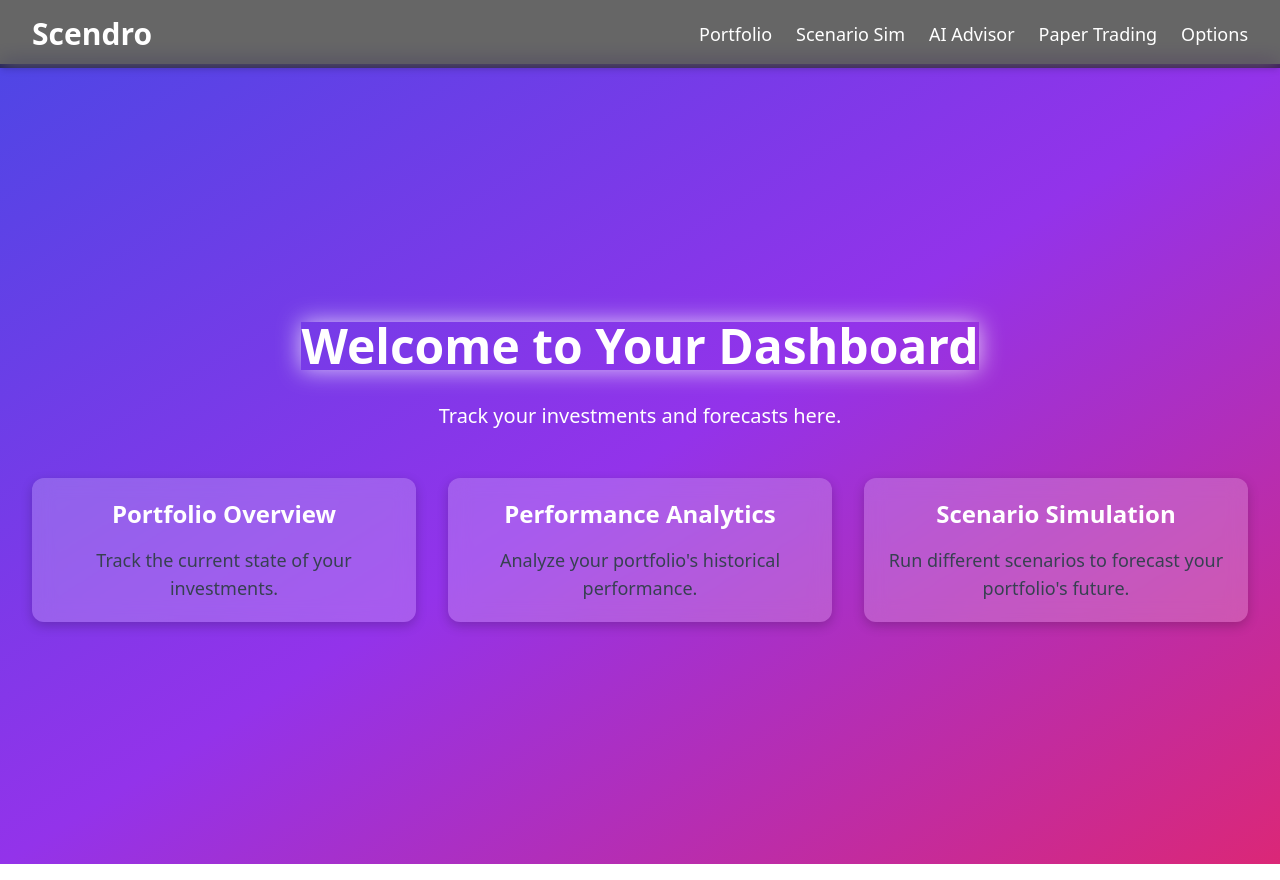
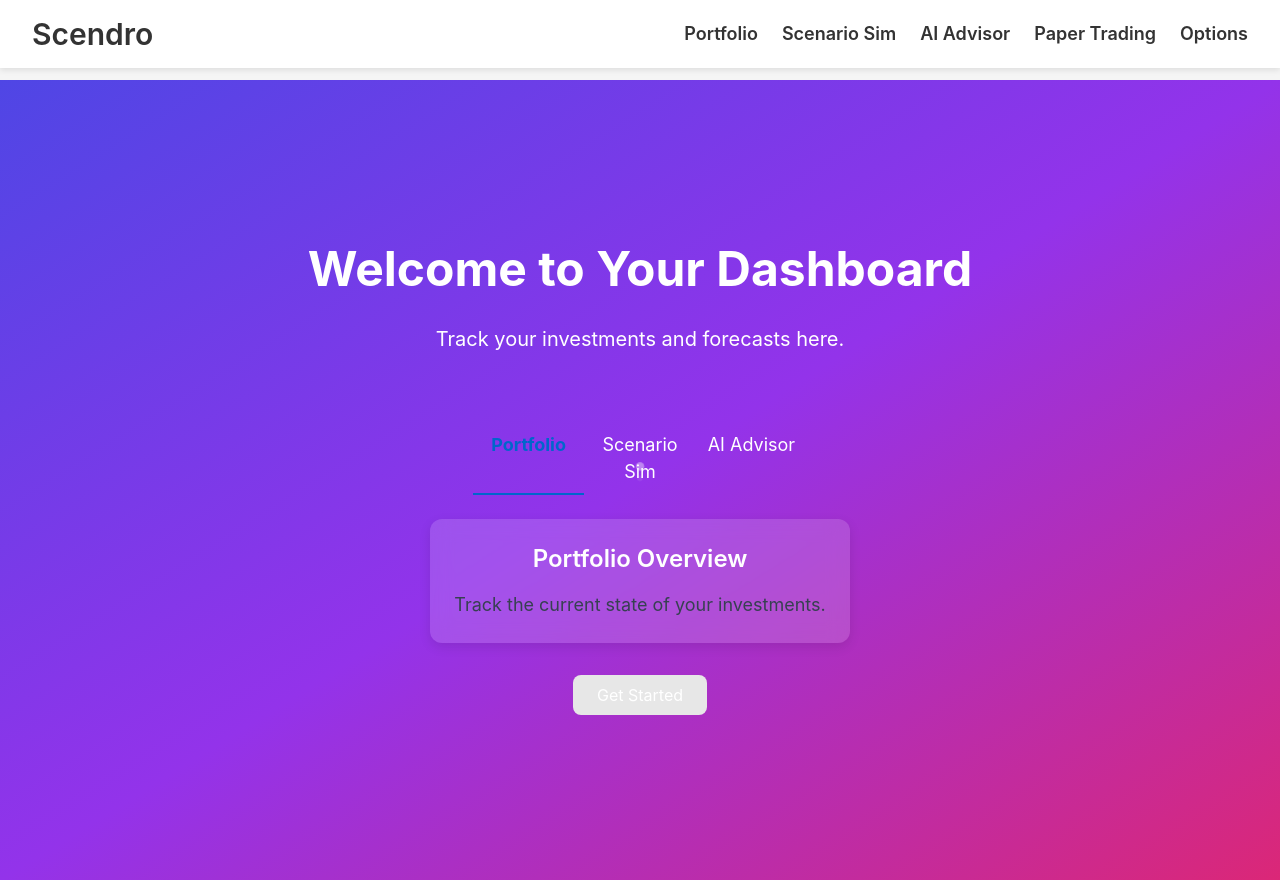
Before and after one commit to ShivamVashishtha/scendro-client, a React (Create React App) app: page / in a window 1280 px wide. Built offline with nearby package versions, Linux system fonts and the light colour scheme; no server answers.

Commit message:
dashboard update 7

```diff
--- a/src/App.tsx
+++ b/src/App.tsx
@@ -13,7 +13,7 @@ function App() {
     <TradingProvider>
       <Router>
         <Navbar />
-        <div className="pt-16"> {/* Padding-top to avoid overlap */}
+        <div className="pt-20"> {/* Added padding-top for better content visibility */}
           <Routes>
             <Route path="/" element={<Dashboard />} />
             <Route path="/portfolio" element={<PortfolioMap />} />
@@ -24,7 +24,7 @@ function App() {
           </Routes>
         </div>
       </Router>
-    </TradingProvider>
+  </TradingProvider>
   );
 }
 
--- a/src/components/Navbar.tsx
+++ b/src/components/Navbar.tsx
@@ -3,17 +3,17 @@ import { Link } from "react-router-dom";
 
 const Navbar = () => {
   return (
-    <nav className="navbar fixed top-0 left-0 w-full z-30 bg-transparent shadow-md backdrop-blur-md">
+    <nav className="navbar fixed top-0 left-0 w-full z-30 bg-white shadow-md">
       <div className="container mx-auto flex justify-between items-center py-4 px-8">
-        <Link to="/" className="text-white text-3xl font-semibold hover:text-pink-400 transition-all">
+        <Link to="/" className="text-blue-600 text-3xl font-semibold hover:text-blue-500 transition-all">
           Scendro
         </Link>
         <div className="flex space-x-6">
-          <Link to="/portfolio" className="text-white text-lg hover:text-pink-500 transition-all">Portfolio</Link>
-          <Link to="/scenario" className="text-white text-lg hover:text-pink-500 transition-all">Scenario Sim</Link>
-          <Link to="/ai-advisor" className="text-white text-lg hover:text-pink-500 transition-all">AI Advisor</Link>
-          <Link to="/paper-trading" className="text-white text-lg hover:text-pink-500 transition-all">Paper Trading</Link>
-          <Link to="/options" className="text-white text-lg hover:text-pink-500 transition-all">Options</Link>
+          <Link to="/portfolio" className="text-gray-700 text-lg hover:text-blue-600 transition-all">Portfolio</Link>
+          <Link to="/scenario" className="text-gray-700 text-lg hover:text-blue-600 transition-all">Scenario Sim</Link>
+          <Link to="/ai-advisor" className="text-gray-700 text-lg hover:text-blue-600 transition-all">AI Advisor</Link>
+          <Link to="/paper-trading" className="text-gray-700 text-lg hover:text-blue-600 transition-all">Paper Trading</Link>
+          <Link to="/options" className="text-gray-700 text-lg hover:text-blue-600 transition-all">Options</Link>
         </div>
       </div>
     </nav>
--- a/src/index.css
+++ b/src/index.css
@@ -2,12 +2,18 @@
 @tailwind components;
 @tailwind utilities;
 
-/* Custom Styles for Animations */
+/* Custom Styles */
+body {
+  font-family: 'Inter', sans-serif;
+  background-color: #f5f5f5;
+  color: #333;
+}
+
 .particle {
   position: absolute;
   border-radius: 50%;
-  width: 12px;
-  height: 12px;
+  width: 10px;
+  height: 10px;
   background-color: rgba(255, 255, 255, 0.6);
   animation: float 5s infinite ease-in-out;
   opacity: 0;
@@ -28,65 +34,47 @@
   }
 }
 
-@keyframes gradient-x {
-  0% {
-    background-position: 0% 50%;
-  }
-  50% {
-    background-position: 100% 50%;
-  }
-  100% {
-    background-position: 0% 50%;
-  }
+/* Navbar Styling */
+.navbar {
+  background-color: #ffffff;
+  box-shadow: 0px 2px 6px rgba(0, 0, 0, 0.1);
 }
 
-.animate-gradient-x {
-  background: linear-gradient(90deg, #ff6c88, #9c5ef4, #3b82f6);
-  background-size: 400% 400%;
-  animation: gradient-x 3s ease-in-out infinite;
-}
-
-@keyframes glow {
-  0% {
-    box-shadow: 0 0 15px rgba(255, 255, 255, 0.5);
-  }
-  50% {
-    box-shadow: 0 0 25px rgba(255, 255, 255, 0.8);
-  }
-  100% {
-    box-shadow: 0 0 15px rgba(255, 255, 255, 0.5);
-  }
-}
-
-.animate-glow {
-  animation: glow 1.5s ease-in-out infinite;
-}
-
-/* Navbar Styles */
-.navbar {
-  background-color: rgba(0, 0, 0, 0.6);
-  backdrop-filter: blur(10px);
+.navbar a {
+  color: #333;
+  text-decoration: none;
+  font-weight: 600;
 }
 
 .navbar a:hover {
-  color: #ff6c88;
+  color: #0066cc;
   transform: scale(1.1);
-  transition: transform 0.3s ease, color 0.3s ease;
-}
-
-/* Dashboard Container */
-.dashboard-container {
-  padding-top: 80px; /* To ensure content is not hidden by navbar */
+  transition: all 0.3s ease;
 }
 
 /* Card Hover Effects */
 .card {
   transition: transform 0.3s ease, box-shadow 0.3s ease;
+  border-radius: 8px;
 }
 
 .card:hover {
   transform: scale(1.05);
-  box-shadow: 0 4px 12px rgba(0, 0, 0, 0.2);
+  box-shadow: 0 4px 12px rgba(0, 0, 0, 0.1);
+}
+
+/* Glassmorphism Effect */
+.glass-card {
+  background: rgba(255, 255, 255, 0.15);
+  backdrop-filter: blur(10px);
+  border-radius: 12px;
+  padding: 24px;
+  box-shadow: 0 4px 12px rgba(0, 0, 0, 0.1);
+  transition: all 0.3s ease;
+}
+
+.glass-card:hover {
+  box-shadow: 0 6px 15px rgba(0, 0, 0, 0.2);
 }
 
 /* Button Styles */
@@ -95,29 +83,58 @@ button {
 }
 
 button:hover {
-  background-color: #ff6c88;
+  background-color: #0066cc;
+  color: white;
   transform: scale(1.05);
+  transition: background-color 0.3s ease;
 }
 
-/* Glassmorphism (Frosted Glass effect) */
-.glass-card {
-  background: rgba(255, 255, 255, 0.2);
-  backdrop-filter: blur(10px);
-  border-radius: 12px;
-  padding: 20px;
-  box-shadow: 0 4px 12px rgba(0, 0, 0, 0.2);
+/* Smooth Loading Animation for CTA */
+@keyframes smooth-loading {
+  0% { background-color: #f0f0f0; }
+  50% { background-color: #e0e0e0; }
+  100% { background-color: #f0f0f0; }
 }
 
-/* Parallax Scrolling Effect */
+.cta-button {
+  animation: smooth-loading 2s infinite ease-in-out;
+}
+
+/* Parallax Background */
 .parallax {
   position: absolute;
   top: 0;
   left: 0;
   right: 0;
   height: 100%;
-  background-image: url(''); /* Removed the background image */
+  background: url(''); /* No background image */
   background-attachment: fixed;
   background-size: cover;
   z-index: -1;
   transform: translateZ(0);
 }
+
+/* Tabs for Interactive Layout */
+.tabs {
+  display: flex;
+  margin-top: 20px;
+}
+
+.tab {
+  flex: 1;
+  padding: 10px;
+  text-align: center;
+  font-size: 18px;
+  cursor: pointer;
+  transition: background-color 0.3s ease;
+}
+
+.tab:hover {
+  background-color: #f5f5f5;
+}
+
+.active-tab {
+  border-bottom: 2px solid #0066cc;
+  font-weight: bold;
+  color: #0066cc;
+}
--- a/src/pages/Dashboard.tsx
+++ b/src/pages/Dashboard.tsx
@@ -1,12 +1,14 @@
-import React from "react";
+import React, { useState } from "react";
 
 const Dashboard = () => {
+  const [activeTab, setActiveTab] = useState("portfolio");
+
   return (
     <div className="relative min-h-screen bg-gradient-to-br from-indigo-600 via-purple-600 to-pink-600 overflow-hidden">
       {/* Parallax Background */}
       <div className="parallax"></div>
 
-      {/* Floating particles */}
+      {/* Floating Particles */}
       <div className="absolute inset-0 flex justify-center items-center z-10">
         <div className="particle animate-glow"></div>
         <div className="particle animate-glow" style={{ animationDelay: "1s" }}></div>
@@ -20,20 +22,53 @@ const Dashboard = () => {
         </h1>
         <p className="text-xl mb-12 text-center">Track your investments and forecasts here.</p>
 
-        {/* Interactive Cards */}
-        <div className="grid grid-cols-1 sm:grid-cols-2 lg:grid-cols-3 gap-8 w-full">
-          <div className="glass-card p-6 text-center hover:bg-gray-100 transition-all">
-            <h2 className="text-2xl font-semibold mb-4">Portfolio Overview</h2>
-            <p className="text-lg text-gray-700">Track the current state of your investments.</p>
+        {/* Tabs for navigation */}
+        <div className="tabs">
+          <div
+            className={`tab ${activeTab === "portfolio" ? "active-tab" : ""}`}
+            onClick={() => setActiveTab("portfolio")}
+          >
+            Portfolio
           </div>
-          <div className="glass-card p-6 text-center hover:bg-gray-100 transition-all">
-            <h2 className="text-2xl font-semibold mb-4">Performance Analytics</h2>
-            <p className="text-lg text-gray-700">Analyze your portfolio's historical performance.</p>
+          <div
+            className={`tab ${activeTab === "scenario" ? "active-tab" : ""}`}
+            onClick={() => setActiveTab("scenario")}
+          >
+            Scenario Sim
           </div>
-          <div className="glass-card p-6 text-center hover:bg-gray-100 transition-all">
-            <h2 className="text-2xl font-semibold mb-4">Scenario Simulation</h2>
-            <p className="text-lg text-gray-700">Run different scenarios to forecast your portfolio's future.</p>
+          <div
+            className={`tab ${activeTab === "ai" ? "active-tab" : ""}`}
+            onClick={() => setActiveTab("ai")}
+          >
+            AI Advisor
           </div>
+        </div>
+
+        {/* Dynamic Content based on selected Tab */}
+        <div className="mt-6">
+          {activeTab === "portfolio" && (
+            <div className="glass-card p-6 text-center">
+              <h2 className="text-2xl font-semibold mb-4">Portfolio Overview</h2>
+              <p className="text-lg text-gray-700">Track the current state of your investments.</p>
+            </div>
+          )}
+          {activeTab === "scenario" && (
+            <div className="glass-card p-6 text-center">
+              <h2 className="text-2xl font-semibold mb-4">Scenario Simulation</h2>
+              <p className="text-lg text-gray-700">Run different scenarios to forecast your portfolio's future.</p>
+            </div>
+          )}
+          {activeTab === "ai" && (
+            <div className="glass-card p-6 text-center">
+              <h2 className="text-2xl font-semibold mb-4">AI Advisor</h2>
+              <p className="text-lg text-gray-700">Get advice on how to optimize your portfolio with AI.</p>
+            </div>
+          )}
+        </div>
+
+        {/* Call-to-Action Button */}
+        <div className="mt-8">
+          <button className="cta-button bg-blue-600 text-white py-2 px-6 rounded-lg">Get Started</button>
         </div>
       </div>
     </div>
```
